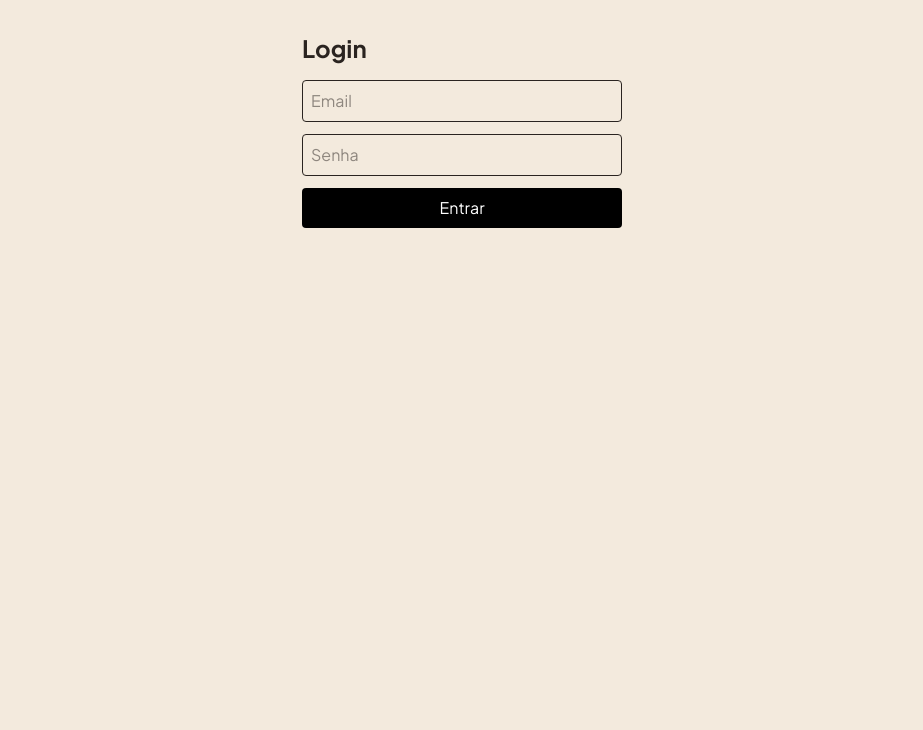
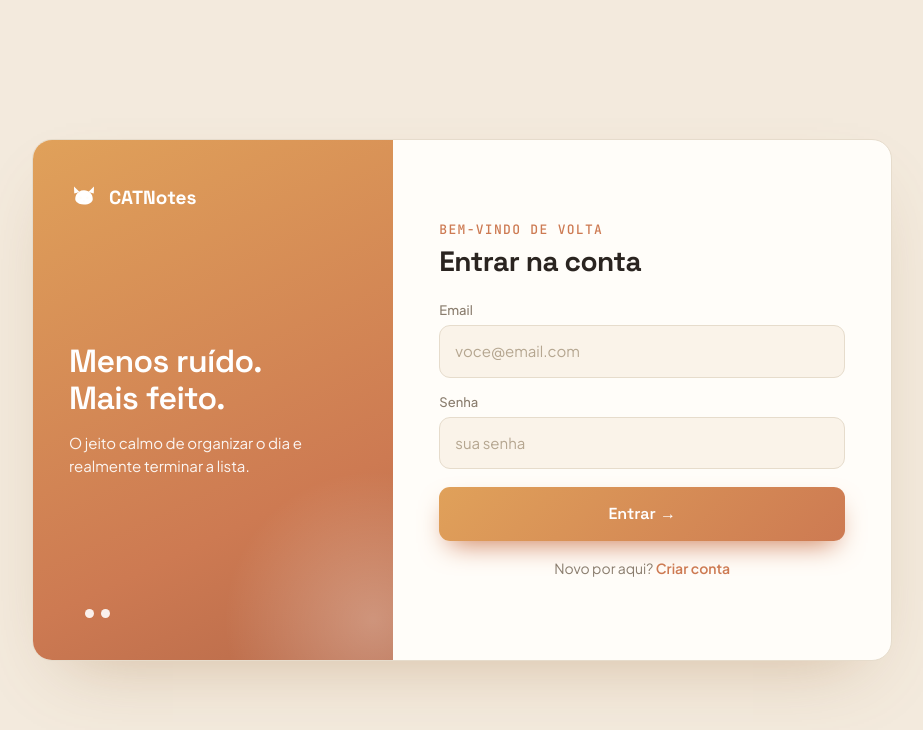
Before and after one commit to anirutsolrak/taskflow-study, a Next.js app in the folder taskflow-front/: page /login in a window 1280 px wide. Shown: the top 730 px of the page, without its empty margins (178-1101 px from the left). Built offline with nearby package versions, Linux system fonts and the light colour scheme; no server answers.

Commit message:
feat(front): tela de login CATNotes
Co-Authored-By: Claude Opus 4.8 (1M context) <noreply@anthropic.com>

```diff
--- a/taskflow-front/app/globals.css
+++ b/taskflow-front/app/globals.css
@@ -84,3 +84,48 @@ body {
 @keyframes spin { to { transform: rotate(360deg) } }
 @keyframes toastIn { from { opacity: 0; transform: translate(-50%, 16px) } to { opacity: 1; transform: translate(-50%, 0) } }
 @keyframes popIn { from { opacity: 0; transform: scale(.94) } to { opacity: 1; transform: scale(1) } }
+
+/* ── helpers reutilizaveis ── */
+.cn-input {
+  background: var(--surf2);
+  border: 1px solid var(--warm);
+  border-radius: 11px;
+  padding: 14px 15px;
+  color: var(--ink);
+  font-size: 15px;
+  outline: none;
+  width: 100%;
+  transition: border-color .15s ease;
+}
+.cn-input::placeholder { color: var(--faint); }
+.cn-input:focus { border-color: var(--terra); }
+
+.cn-btn-grad {
+  background: linear-gradient(135deg, var(--amber), var(--terra));
+  color: #fff;
+  border: none;
+  border-radius: 11px;
+  font-family: var(--font-space-grotesk), sans-serif;
+  font-weight: 600;
+  cursor: pointer;
+  box-shadow: 0 12px 28px -10px var(--terra);
+  transition: transform .18s ease, box-shadow .18s ease;
+}
+.cn-btn-grad:hover { transform: translateY(-2px); box-shadow: 0 18px 36px -10px var(--terra); }
+
+.cn-icon-btn {
+  width: 34px;
+  height: 34px;
+  border-radius: 10px;
+  border: 1px solid var(--warm);
+  background: var(--surf2);
+  color: var(--muted);
+  cursor: pointer;
+  display: flex;
+  align-items: center;
+  justify-content: center;
+  font-size: 15px;
+  padding: 0;
+  transition: color .15s ease, border-color .15s ease;
+}
+.cn-icon-btn:hover { color: var(--terra); border-color: var(--amber); }
--- a/taskflow-front/app/login/page.tsx
+++ b/taskflow-front/app/login/page.tsx
@@ -3,6 +3,11 @@
 import { useState } from "react"
 import { useRouter } from "next/navigation"
 import { login } from "@/services/api"
+import OttoMark from "@/components/OttoMark"
+
+const label: React.CSSProperties = {
+  font: "500 13px var(--font-jakarta)", color: "var(--muted)", marginBottom: "7px",
+}
 
 export default function Login() {
   const [email, setEmail] = useState("")
@@ -17,36 +22,45 @@ export default function Login() {
       const dados = await login(email, senha)
       localStorage.setItem("access_token", dados.access_token)
       router.push("/tarefas")
-    } catch (erroCapturado) {
+    } catch {
       setErro("Email ou senha incorretos")
     }
   }
 
   return (
-    <main className="p-8 max-w-sm mx-auto">
-      <h1 className="text-2xl font-bold mb-4">Login</h1>
-      <form onSubmit={handleSubmit} className="flex flex-col gap-3">
-        <input
-          type="email"
-          placeholder="Email"
-          value={email}
-          onChange={(e) => setEmail(e.target.value)}
-          className="border p-2 rounded"
-          required
-        />
-        <input
-          type="password"
-          placeholder="Senha"
-          value={senha}
-          onChange={(e) => setSenha(e.target.value)}
-          className="border p-2 rounded"
-          required
-        />
-        {erro && <p className="text-red-500">{erro}</p>}
-        <button type="submit" className="bg-black text-white p-2 rounded">
-          Entrar
-        </button>
-      </form>
+    <main style={{ minHeight: "100vh", padding: "32px", display: "flex", alignItems: "center", justifyContent: "center", background: "var(--page)" }}>
+      <div style={{ width: "100%", maxWidth: "860px", borderRadius: "20px", overflow: "hidden", border: "1px solid var(--warm)", boxShadow: "0 30px 70px -34px var(--shadow)", background: "var(--surf)" }}>
+        <div style={{ display: "flex", minHeight: "520px" }}>
+          <div className="hidden md:flex" style={{ width: "42%", position: "relative", background: "linear-gradient(155deg,var(--amber),var(--terra) 70%,var(--terradeep))", padding: "42px 36px", flexDirection: "column", justifyContent: "space-between", overflow: "hidden" }}>
+            <div style={{ position: "absolute", width: "300px", height: "300px", right: "-130px", bottom: "-110px", background: "radial-gradient(circle,#ffffff44,transparent 70%)" }} />
+            <div style={{ display: "flex", alignItems: "center", gap: "10px", position: "relative", color: "#fff" }}>
+              <OttoMark size={30} />
+              <div style={{ font: "700 19px var(--font-space-grotesk)", color: "#fff" }}>CATNotes</div>
+            </div>
+            <div style={{ position: "relative" }}>
+              <div style={{ font: "600 32px/1.15 var(--font-space-grotesk)", color: "#fff", letterSpacing: "-.02em" }}>Menos ruído.<br />Mais feito.</div>
+              <p style={{ font: "400 15px/1.55 var(--font-jakarta)", color: "#fff", opacity: 0.92, margin: "14px 0 0", maxWidth: "250px" }}>O jeito calmo de organizar o dia e realmente terminar a lista.</p>
+            </div>
+            <div style={{ display: "flex", gap: "7px", alignItems: "center", position: "relative", opacity: 0.9 }}>
+              <span style={{ width: "9px", height: "9px", borderRadius: "50%", background: "#fff", animation: "pawTrail 2.4s ease-in-out infinite" }} />
+              <span style={{ width: "9px", height: "9px", borderRadius: "50%", background: "#fff", animation: "pawTrail 2.4s ease-in-out .3s infinite" }} />
+              <span style={{ width: "9px", height: "9px", borderRadius: "50%", background: "#fff", animation: "pawTrail 2.4s ease-in-out .6s infinite" }} />
+            </div>
+          </div>
+
+          <form onSubmit={handleSubmit} style={{ flex: 1, padding: "48px 46px", display: "flex", flexDirection: "column", justifyContent: "center" }}>
+            <div style={{ font: "500 13px/1 var(--font-jetbrains)", color: "var(--terra)", letterSpacing: ".1em", textTransform: "uppercase", marginBottom: "10px" }}>Bem-vindo de volta</div>
+            <h2 style={{ font: "700 28px/1.1 var(--font-space-grotesk)", color: "var(--ink)", margin: "0 0 26px", letterSpacing: "-.02em" }}>Entrar na conta</h2>
+            <label style={label}>Email</label>
+            <input type="email" placeholder="voce@email.com" value={email} onChange={(e) => setEmail(e.target.value)} className="cn-input" style={{ marginBottom: "16px" }} required />
+            <label style={label}>Senha</label>
+            <input type="password" placeholder="sua senha" value={senha} onChange={(e) => setSenha(e.target.value)} className="cn-input" style={{ marginBottom: "14px" }} required />
+            {erro && <div style={{ font: "500 13px var(--font-jakarta)", color: "var(--danger)", background: "color-mix(in srgb, var(--danger) 12%, transparent)", borderRadius: "9px", padding: "9px 12px", marginBottom: "14px" }}>{erro}</div>}
+            <button type="submit" className="cn-btn-grad" style={{ padding: "15px", fontSize: "16px", marginTop: "4px" }}>Entrar →</button>
+            <div style={{ font: "400 14px var(--font-jakarta)", color: "var(--muted)", textAlign: "center", marginTop: "18px" }}>Novo por aqui? <span onClick={() => router.push("/registro")} style={{ color: "var(--terra)", fontWeight: 600, cursor: "pointer" }}>Criar conta</span></div>
+          </form>
+        </div>
+      </div>
     </main>
   )
 }
```
